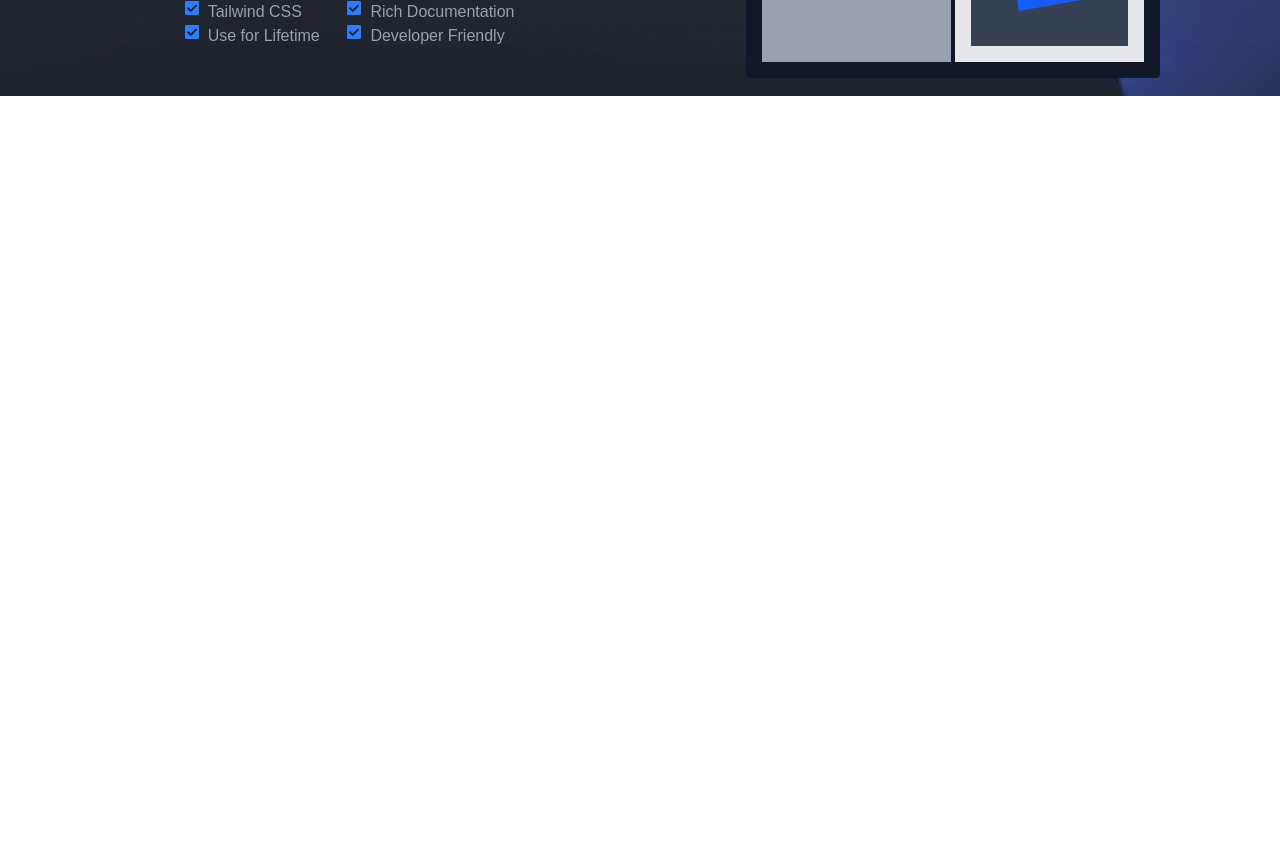
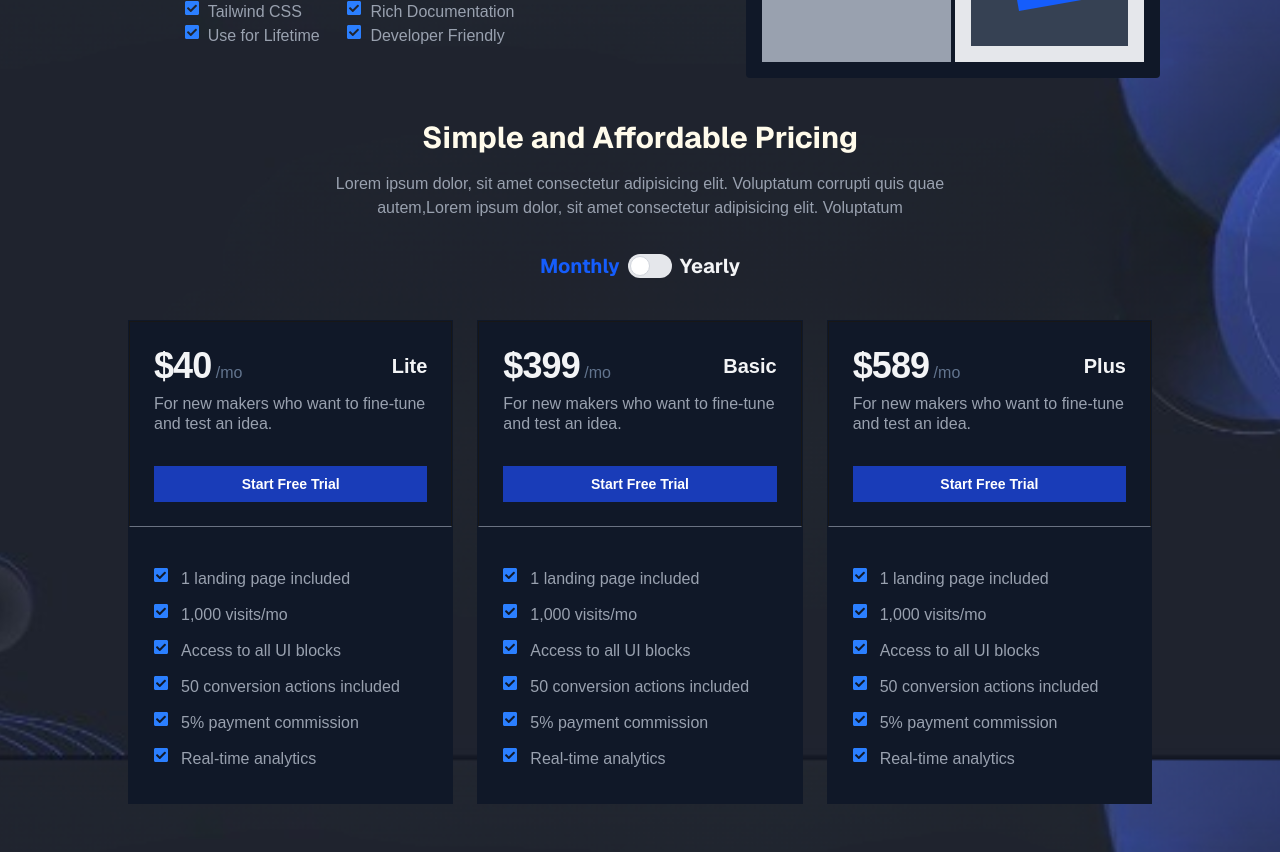
Before and after one commit to SulemanF954/firstproject, a Next.js app: page / in a window 1280 px wide. Shown: the part 2440-3292 px from the top of the page. Before the commit the page ends 2536 px from the top, so only its background shows below. Built offline with nearby package versions, Linux system fonts and the light colour scheme.

Commit message:
Create a Pricing Card

```diff
--- a/app/page.tsx
+++ b/app/page.tsx
@@ -5,6 +5,7 @@ import Ready from "@/components/Ready";
 import LineSet from "@/components/LineSet";
 import { LineSetData } from "@/components/data";
 import Levelup from "@/components/Levelup";
+import PricingCard from "@/components/PricingCard";
 
 export default function Home() {
   return (
@@ -23,6 +24,7 @@ export default function Home() {
         </div>
       </div>
       <Levelup />
+      <PricingCard />
     </div>
   );
 }
--- /dev/null
+++ b/components/PricingCard.tsx
@@ -0,0 +1,175 @@
+import React from 'react'
+import { FaCheckSquare } from "react-icons/fa";
+
+const PricingCard = () => {
+  return (
+    <div>
+        <div className="flex justify-center items-center flex-col mt-8">
+          <h1 className="text-3xl font-bold font-sans text-amber-50">
+            Simple and Affordable Pricing
+          </h1>
+          <p className="text-gray-400 text-center w-1/2 mt-4">
+            Lorem ipsum dolor, sit amet consectetur adipisicing elit. Voluptatum
+            corrupti quis quae autem,Lorem ipsum dolor, sit amet consectetur
+            adipisicing elit. Voluptatum
+          </p>
+        </div>
+        <div className="flex justify-center items-center flex-row mt-8 gap-2">
+          <span className="text-xl text-blue-600 font-bold font-sans">
+            Monthly
+          </span>
+          <label className="inline-flex items-center cursor-pointer">
+            <input type="checkbox" value="" className="sr-only peer" />
+            <div className="relative w-11 h-6 bg-gray-200 peer-focus:outline-none peer-focus:ring-4 peer-focus:ring-blue-300 dark:peer-focus:ring-blue-800 rounded-full peer dark:bg-gray-700 peer-checked:after:translate-x-full rtl:peer-checked:after:-translate-x-full peer-checked:after:border-white after:content-[''] after:absolute after:top-[2px] after:start-[2px] after:bg-white after:border-gray-300 after:border after:rounded-full after:h-5 after:w-5 after:transition-all dark:border-gray-600 peer-checked:bg-blue-600 dark:peer-checked:bg-blue-600"></div>
+          </label>
+          <span className="text-xl text-gray-100 font-bold font-sans">
+            Yearly
+          </span>
+        </div>
+        <div className="w-full py-10">
+          <div className="space-y-6 sm:space-y-0 sm:grid sm:grid-cols-3 sm:gap-6 md:max-w-5xl md:mx-auto xl:grid-cols-3">
+            <div className="border border-gray-900  bg-gray-900">
+              <div className="p-6 border border-b-gray-500">
+                <div className="flex justify-between items-center ">
+                  <p className="">
+                    <span className="text-4xl font-bold text-gray-100 tracking-tight">
+                      $40
+                    </span>
+                    <span className="text-base font-medium text-slate-500">
+                      {" "}
+                      /mo
+                    </span>
+                  </p>
+                  <h2 className="flex justify-center text-xl text-center items-center font-bold text-gray-100">
+                    Lite
+                  </h2>
+                </div>
+                <p className="mt-2 text-base text-gray-400 leading-tight">
+                  For new makers who want to fine-tune and test an idea.
+                </p>
+
+                <a
+                  href="/sign-up"
+                  className="mt-8 block w-full bg-blue-800 py-2 text-sm font-semibold text-white text-center hover:bg-slate-800 transition"
+                >
+                  Start Free Trial
+                </a>
+              </div>
+
+              <div className="pt-6 pb-8 px-6">
+                <ul role="list" className="mt-4 space-y-3">
+                  {[
+                    "1 landing page included",
+                    "1,000 visits/mo",
+                    "Access to all UI blocks",
+                    "50 conversion actions included",
+                    "5% payment commission",
+                    "Real-time analytics",
+                  ].map((item, index) => (
+                    <li key={index} className="flex space-x-3">
+                      <FaCheckSquare className="text-blue-500" />
+                      <span className="text-base text-gray-400">{item}</span>
+                    </li>
+                  ))}
+                </ul>
+              </div>
+            </div>
+            <div className="border border-gray-900  bg-gray-900">
+              <div className="p-6 border border-b-gray-500">
+                <div className="flex justify-between items-center ">
+                  <p className="">
+                    <span className="text-4xl font-bold text-gray-100 tracking-tight">
+                      $399
+                    </span>
+                    <span className="text-base font-medium text-slate-500">
+                      {" "}
+                      /mo
+                    </span>
+                  </p>
+                  <h2 className="flex justify-center text-xl text-center items-center font-bold text-gray-100">
+                    Basic
+                  </h2>
+                </div>
+                <p className="mt-2 text-base text-gray-400 leading-tight">
+                  For new makers who want to fine-tune and test an idea.
+                </p>
+
+                <a
+                  href="/sign-up"
+                  className="mt-8 block w-full bg-blue-800 py-2 text-sm font-semibold text-white text-center hover:bg-slate-800 transition"
+                >
+                  Start Free Trial
+                </a>
+              </div>
+
+              <div className="pt-6 pb-8 px-6">
+                <ul role="list" className="mt-4 space-y-3">
+                  {[
+                    "1 landing page included",
+                    "1,000 visits/mo",
+                    "Access to all UI blocks",
+                    "50 conversion actions included",
+                    "5% payment commission",
+                    "Real-time analytics",
+                  ].map((item, index) => (
+                    <li key={index} className="flex space-x-3">
+                      <FaCheckSquare className="text-blue-500" />
+                      <span className="text-base text-gray-400">{item}</span>
+                    </li>
+                  ))}
+                </ul>
+              </div>
+            </div>
+            <div className="border border-gray-900  bg-gray-900">
+              <div className="p-6 border border-b-gray-500">
+                <div className="flex justify-between items-center ">
+                  <p className="">
+                    <span className="text-4xl font-bold text-gray-100 tracking-tight">
+                      $589
+                    </span>
+                    <span className="text-base font-medium text-slate-500">
+                      {" "}
+                      /mo
+                    </span>
+                  </p>
+                  <h2 className="flex justify-center text-xl text-center items-center font-bold text-gray-100">
+                    Plus
+                  </h2>
+                </div>
+                <p className="mt-2 text-base text-gray-400 leading-tight">
+                  For new makers who want to fine-tune and test an idea.
+                </p>
+
+                <a
+                  href="/sign-up"
+                  className="mt-8 block w-full bg-blue-800 py-2 text-sm font-semibold text-white text-center hover:bg-slate-800 transition"
+                >
+                  Start Free Trial
+                </a>
+              </div>
+
+              <div className="pt-6 pb-8 px-6">
+                <ul role="list" className="mt-4 space-y-3">
+                  {[
+                    "1 landing page included",
+                    "1,000 visits/mo",
+                    "Access to all UI blocks",
+                    "50 conversion actions included",
+                    "5% payment commission",
+                    "Real-time analytics",
+                  ].map((item, index) => (
+                    <li key={index} className="flex space-x-3">
+                      <FaCheckSquare className="text-blue-500" />
+                      <span className="text-base text-gray-400">{item}</span>
+                    </li>
+                  ))}
+                </ul>
+              </div>
+            </div>
+          </div>
+        </div>
+      </div>
+  )
+}
+
+export default PricingCard
```
